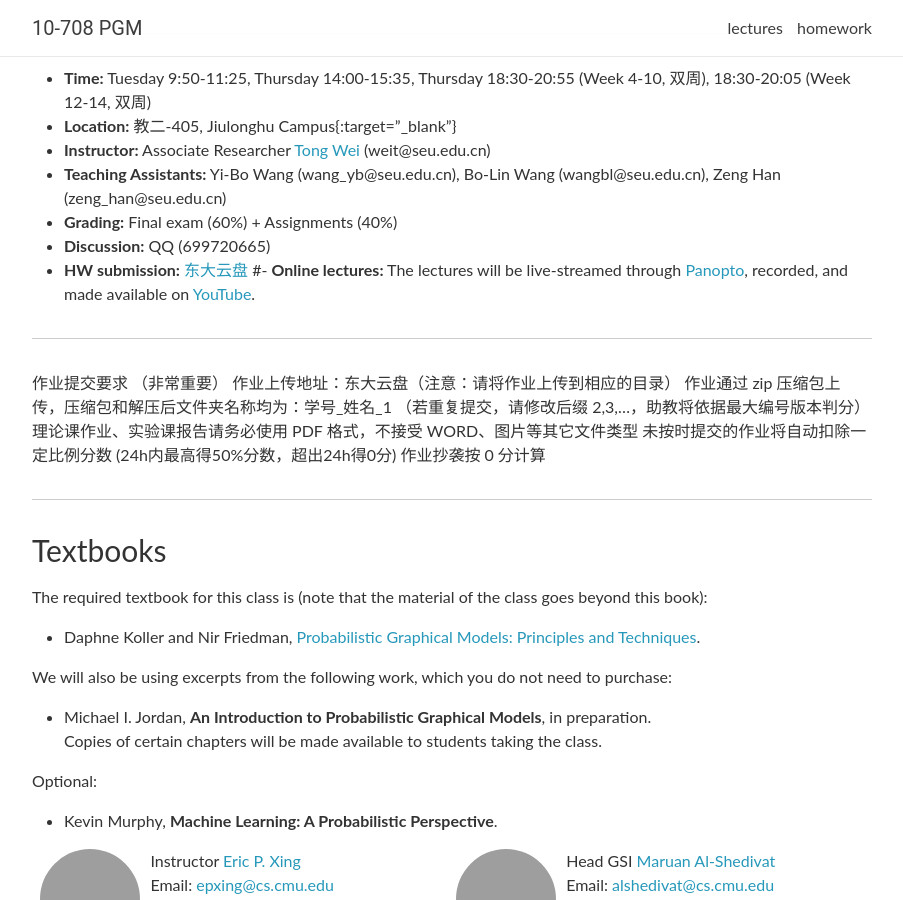
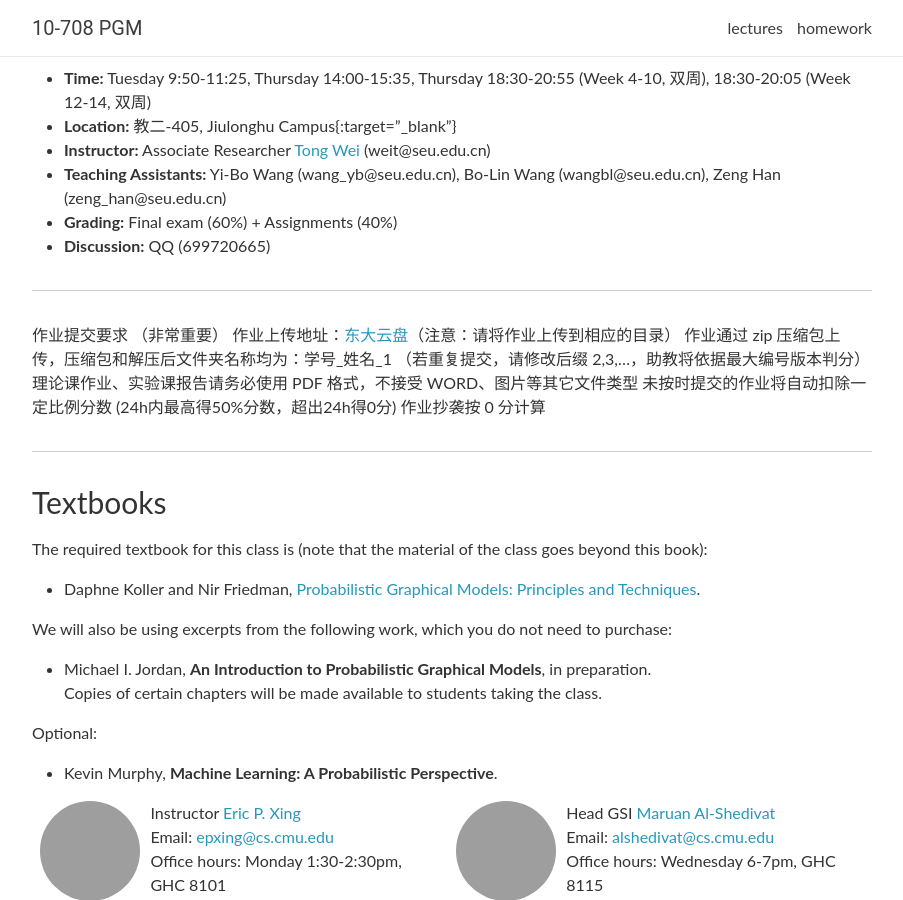
Before and after one commit to SEUML/ml-spring-2024, a Jekyll site: the page built from _pages/about.md, in a window 1280 px wide and 900 px high, scrolled down 336 px, cut to the strip 0-900 px from the top of the window. Shown: the whole strip, without its empty margins (188-1091 px from the left). Built offline with Jekyll 4.4.1, drawn with Linux system fonts in a browser that asks for light colours; nearby versions of some CDN libraries; comment, search, counter and statistics services are not loaded; grey boxes are pictures that could not be loaded.

Commit message:
first commit

```diff
--- a/_pages/about.md
+++ b/_pages/about.md
@@ -18,14 +18,13 @@ This course will cover the fundamental principles and usage methods of classic m
 - **Teaching Assistants:**	Yi-Bo Wang (wang_yb@seu.edu.cn), Bo-Lin Wang (wangbl@seu.edu.cn), Zeng Han (zeng_han@seu.edu.cn)
 - **Grading:**	Final exam (60%) + Assignments (40%)
 - **Discussion:** QQ (699720665)
-- **HW submission:** [东大云盘](https://pan.seu.edu.cn/link/9BE41C57470DCAC51C136F2A261E4A53){:target="\_blank"}
-#- **Online lectures:** The lectures will be live-streamed through [Panopto](https://scs.hosted.panopto.com/Panopto/Pages/Sessions/List.aspx?folderID=0f44b4d7-fb4e-49eb-b88d-a9d00125e1b3){:target="\_blank"}, recorded, and made available on [YouTube](https://www.youtube.com/playlist?list=PLoZgVqqHOumTY2CAQHL45tQp6kmDnDcqn){:target="\_blank"}.
+
 
 ***
 
 
 作业提交要求 （非常重要）
-作业上传地址：东大云盘（注意：请将作业上传到相应的目录）
+作业上传地址：[东大云盘](https://pan.seu.edu.cn/link/9BE41C57470DCAC51C136F2A261E4A53)（注意：请将作业上传到相应的目录）
 作业通过 zip 压缩包上传，压缩包和解压后文件夹名称均为：学号_姓名_1 （若重复提交，请修改后缀 2,3,...，助教将依据最大编号版本判分）
 理论课作业、实验课报告请务必使用 PDF 格式，不接受 WORD、图片等其它文件类型
 未按时提交的作业将自动扣除一定比例分数 (24h内最高得50%分数，超出24h得0分)
```
